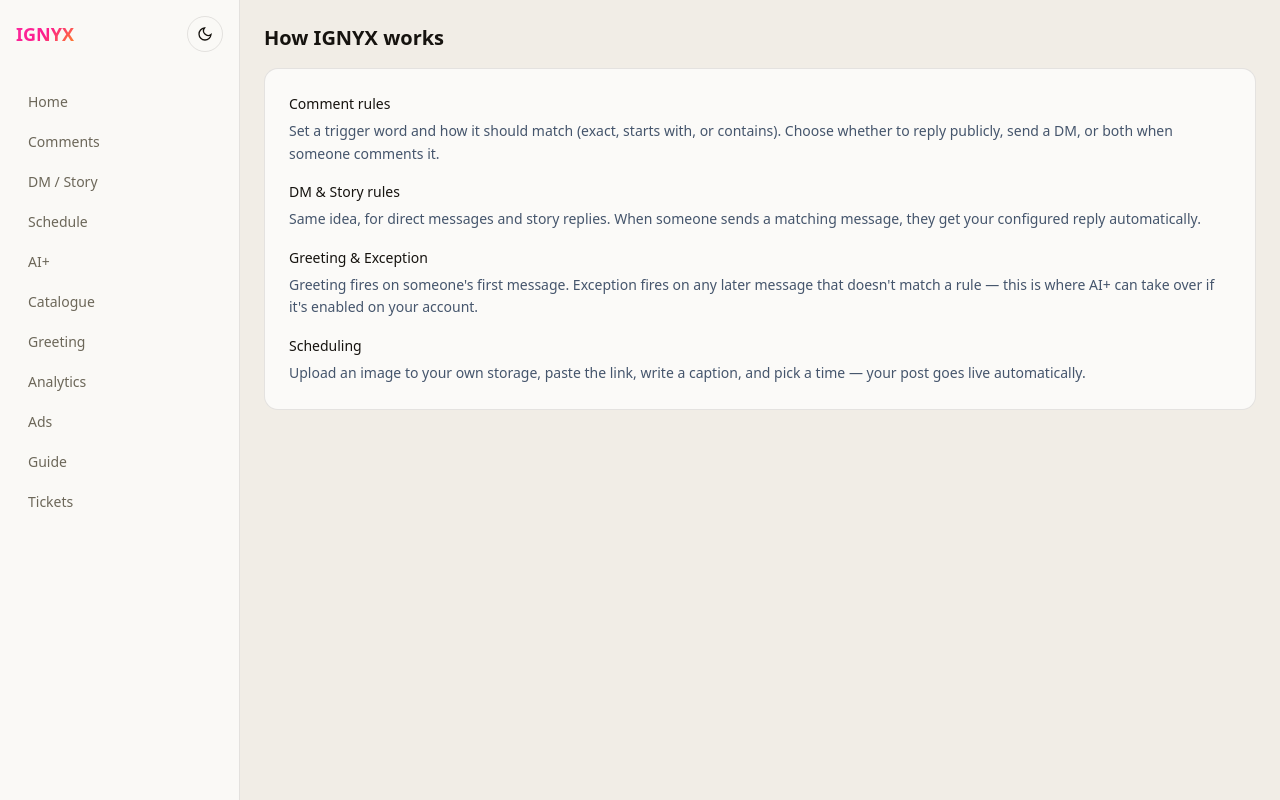
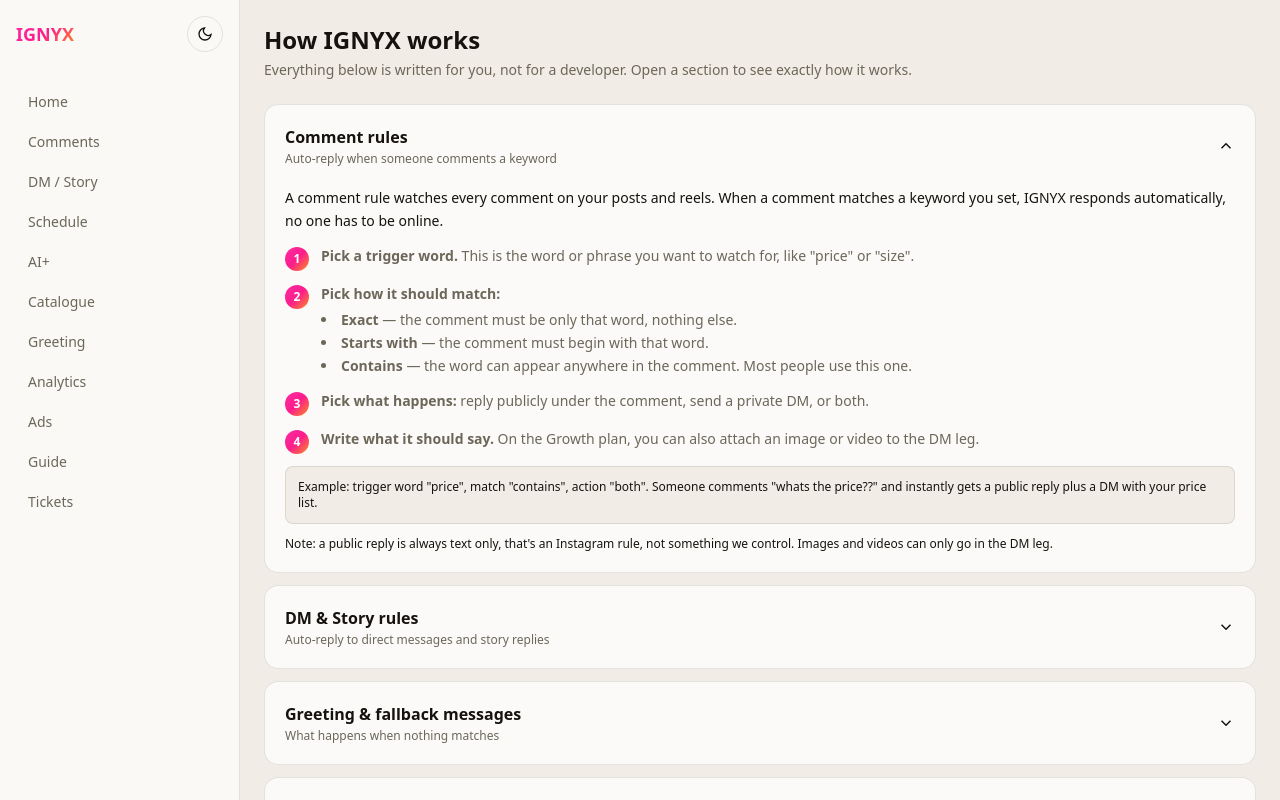
Before and after one commit to thesahilsinha/ignyx, a Next.js app: page /client/guide in a window 1280 px wide. Shown: the top 800 px of the page. Built offline with nearby package versions, Linux system fonts and the light colour scheme.

Commit message:
rewrite client guide: detailed, plain language, collapsible sections

```diff
--- a/app/client/guide/page.tsx
+++ b/app/client/guide/page.tsx
@@ -1,4 +1,5 @@
 import AppShell from "@/components/AppShell";
+import { AccordionSection } from "@/components/Accordion";
 
 const navItems = [
   { label: "Home", href: "/client/dashboard" },
@@ -14,28 +15,133 @@
   { label: "Tickets", href: "/client/tickets" },
 ];
 
+function Step({ n, children }: { n: number; children: React.ReactNode }) {
+  return (
+    <div className="flex gap-3 mb-3">
+      <div className="w-6 h-6 rounded-full ig-gradient text-white text-xs font-semibold flex items-center justify-center shrink-0 mt-0.5">
+        {n}
+      </div>
+      <div className="text-[var(--color-text-muted)]">{children}</div>
+    </div>
+  );
+}
+
+function Example({ children }: { children: React.ReactNode }) {
+  return (
+    <div className="bg-[var(--color-surface-muted)] border border-[var(--color-border)] rounded-lg p-3 text-xs mt-3">
+      {children}
+    </div>
+  );
+}
+
 export default function ClientGuidePage() {
   return (
     <AppShell title="IGNYX" navItems={navItems}>
-      <h1 className="text-xl font-semibold mb-4">How IGNYX works</h1>
-      <div className="gradient-border p-6 space-y-4 text-sm leading-relaxed">
-        <div>
-          <div className="font-medium mb-1">Comment rules</div>
-          <p className="text-slate-600">Set a trigger word and how it should match (exact, starts with, or contains). Choose whether to reply publicly, send a DM, or both when someone comments it.</p>
-        </div>
-        <div>
-          <div className="font-medium mb-1">DM & Story rules</div>
-          <p className="text-slate-600">Same idea, for direct messages and story replies. When someone sends a matching message, they get your configured reply automatically.</p>
-        </div>
-        <div>
-          <div className="font-medium mb-1">Greeting & Exception</div>
-          <p className="text-slate-600">Greeting fires on someone&apos;s first message. Exception fires on any later message that doesn&apos;t match a rule — this is where AI+ can take over if it&apos;s enabled on your account.</p>
-        </div>
-        <div>
-          <div className="font-medium mb-1">Scheduling</div>
-          <p className="text-slate-600">Upload an image to your own storage, paste the link, write a caption, and pick a time — your post goes live automatically.</p>
-        </div>
+      <div className="mb-6">
+        <h1 className="text-2xl font-bold mb-1">How IGNYX works</h1>
+        <p className="text-sm text-[var(--color-text-muted)]">
+          Everything below is written for you, not for a developer. Open a section to see exactly how it works.
+        </p>
       </div>
+
+      <AccordionSection title="Comment rules" subtitle="Auto-reply when someone comments a keyword" defaultOpen>
+        <p className="mb-3">
+          A comment rule watches every comment on your posts and reels. When a comment matches a keyword you set,
+          IGNYX responds automatically, no one has to be online.
+        </p>
+        <Step n={1}>
+          <strong>Pick a trigger word.</strong> This is the word or phrase you want to watch for, like &quot;price&quot; or &quot;size&quot;.
+        </Step>
+        <Step n={2}>
+          <strong>Pick how it should match:</strong>
+          <ul className="list-disc list-inside mt-1">
+            <li><strong>Exact</strong> — the comment must be only that word, nothing else.</li>
+            <li><strong>Starts with</strong> — the comment must begin with that word.</li>
+            <li><strong>Contains</strong> — the word can appear anywhere in the comment. Most people use this one.</li>
+          </ul>
+        </Step>
+        <Step n={3}>
+          <strong>Pick what happens:</strong> reply publicly under the comment, send a private DM, or both.
+        </Step>
+        <Step n={4}>
+          <strong>Write what it should say.</strong> On the Growth plan, you can also attach an image or video to the DM leg.
+        </Step>
+        <Example>
+          Example: trigger word &quot;price&quot;, match &quot;contains&quot;, action &quot;both&quot;.
+          Someone comments &quot;whats the price??&quot; and instantly gets a public reply plus a DM with your price list.
+        </Example>
+        <p className="mt-3 text-xs">
+          Note: a public reply is always text only, that&apos;s an Instagram rule, not something we control. Images and videos can only go in the DM leg.
+        </p>
+      </AccordionSection>
+
+      <AccordionSection title="DM & Story rules" subtitle="Auto-reply to direct messages and story replies">
+        <p className="mb-3">
+          Same idea as comment rules, but for messages sent straight to your inbox, and for replies to your stories.
+        </p>
+        <Step n={1}>Choose the channel: DM, or Story reply.</Step>
+        <Step n={2}>Set the trigger word and matching method, same as comment rules.</Step>
+        <Step n={3}>Write the reply. On Growth, you can also attach an image or video.</Step>
+        <Example>
+          Example: channel &quot;DM&quot;, trigger &quot;hello&quot;, match &quot;contains&quot;.
+          Anyone who messages you with &quot;hello&quot; in it gets your reply right away, even at 2am.
+        </Example>
+      </AccordionSection>
+
+      <AccordionSection title="Greeting & fallback messages" subtitle="What happens when nothing matches">
+        <p className="mb-3">Two safety-net messages cover everything your rules don&apos;t.</p>
+        <Step n={1}>
+          <strong>Greeting</strong> fires the very first time someone messages you and their message doesn&apos;t match a rule. Use it to say hi and set expectations.
+        </Step>
+        <Step n={2}>
+          <strong>Exception</strong> fires on any later message that still doesn&apos;t match a rule. A simple &quot;we&apos;ll get back to you soon&quot; works well here.
+        </Step>
+        <Example>
+          If you have AI+ turned on, Exception gets smarter: instead of that fixed reply, an AI reads the message and answers using the context you&apos;ve given it.
+        </Example>
+      </AccordionSection>
+
+      <AccordionSection title="AI+" subtitle="Let AI handle what your rules don't cover">
+        <p className="mb-3">
+          AI+ steps in only when nothing else matches, meaning your exact rules always come first. You give it context about your business once, and it uses that to answer naturally.
+        </p>
+        <Step n={1}>Write a few sentences about your business: what you sell, prices, shipping, tone of voice.</Step>
+        <Step n={2}>Save it. That&apos;s it, no ongoing work needed.</Step>
+        <Example>
+          Example context: &quot;We sell handmade candles, ship across India in 3 to 5 days, prices range from 299 to 899 rupees. Be warm and keep replies short.&quot;
+        </Example>
+      </AccordionSection>
+
+      <AccordionSection title="Scheduling posts" subtitle="Growth plan feature">
+        <p className="mb-3">Queue up a post in advance and it publishes itself, no need to be online at the right time.</p>
+        <Step n={1}>Upload your image to your own storage and paste the link into the Schedule page.</Step>
+        <Step n={2}>Write your caption.</Step>
+        <Step n={3}>Pick the date and time you want it to go live.</Step>
+        <Step n={4}>That&apos;s it. Check back on the Schedule page to see it move from queued to published.</Step>
+        <p className="mt-3 text-xs">
+          If something goes wrong (a broken image link, for example) the post is marked failed rather than published, so check the page occasionally rather than assuming it always works silently.
+        </p>
+      </AccordionSection>
+
+      <AccordionSection title="Catalogue" subtitle="Product tagging on Instagram">
+        <p>
+          Once active, your product catalogue gets connected so items can be tagged in your posts and reels for shopping.
+          This needs your Facebook Business connected first, ask us if you&apos;re not sure whether yours is set up.
+        </p>
+      </AccordionSection>
+
+      <AccordionSection title="Ads analytics" subtitle="See what your ads are actually doing">
+        <p>
+          Starter shows the basics: spend, reach, and impressions. Growth adds clicks and click-through rate too.
+          This needs your Facebook Business connected, since ad data lives there, not on Instagram itself.
+        </p>
+      </AccordionSection>
+
+      <AccordionSection title="Tickets" subtitle="Something not working right?">
+        <p>
+          Raise a ticket any time from the Tickets page. Tell us what happened and we&apos;ll take it from there.
+        </p>
+      </AccordionSection>
     </AppShell>
   );
 }
--- /dev/null
+++ b/components/Accordion.tsx
@@ -0,0 +1,40 @@
+"use client";
+
+import { useState, ReactNode } from "react";
+
+interface AccordionSectionProps {
+  title: string;
+  subtitle?: string;
+  defaultOpen?: boolean;
+  children: ReactNode;
+}
+
+export function AccordionSection({ title, subtitle, defaultOpen = false, children }: AccordionSectionProps) {
+  const [open, setOpen] = useState(defaultOpen);
+
+  return (
+    <div className="card overflow-hidden mb-3">
+      <button
+        onClick={() => setOpen(!open)}
+        className="w-full flex items-center justify-between p-5 text-left"
+      >
+        <div>
+          <div className="font-semibold">{title}</div>
+          {subtitle && <div className="text-xs text-[var(--color-text-muted)] mt-0.5">{subtitle}</div>}
+        </div>
+        <svg
+          width="18"
+          height="18"
+          viewBox="0 0 24 24"
+          fill="none"
+          stroke="currentColor"
+          strokeWidth="2"
+          className={`shrink-0 transition-transform ${open ? "rotate-180" : ""}`}
+        >
+          <polyline points="6 9 12 15 18 9" />
+        </svg>
+      </button>
+      {open && <div className="px-5 pb-5 text-sm leading-relaxed">{children}</div>}
+    </div>
+  );
+}
```
